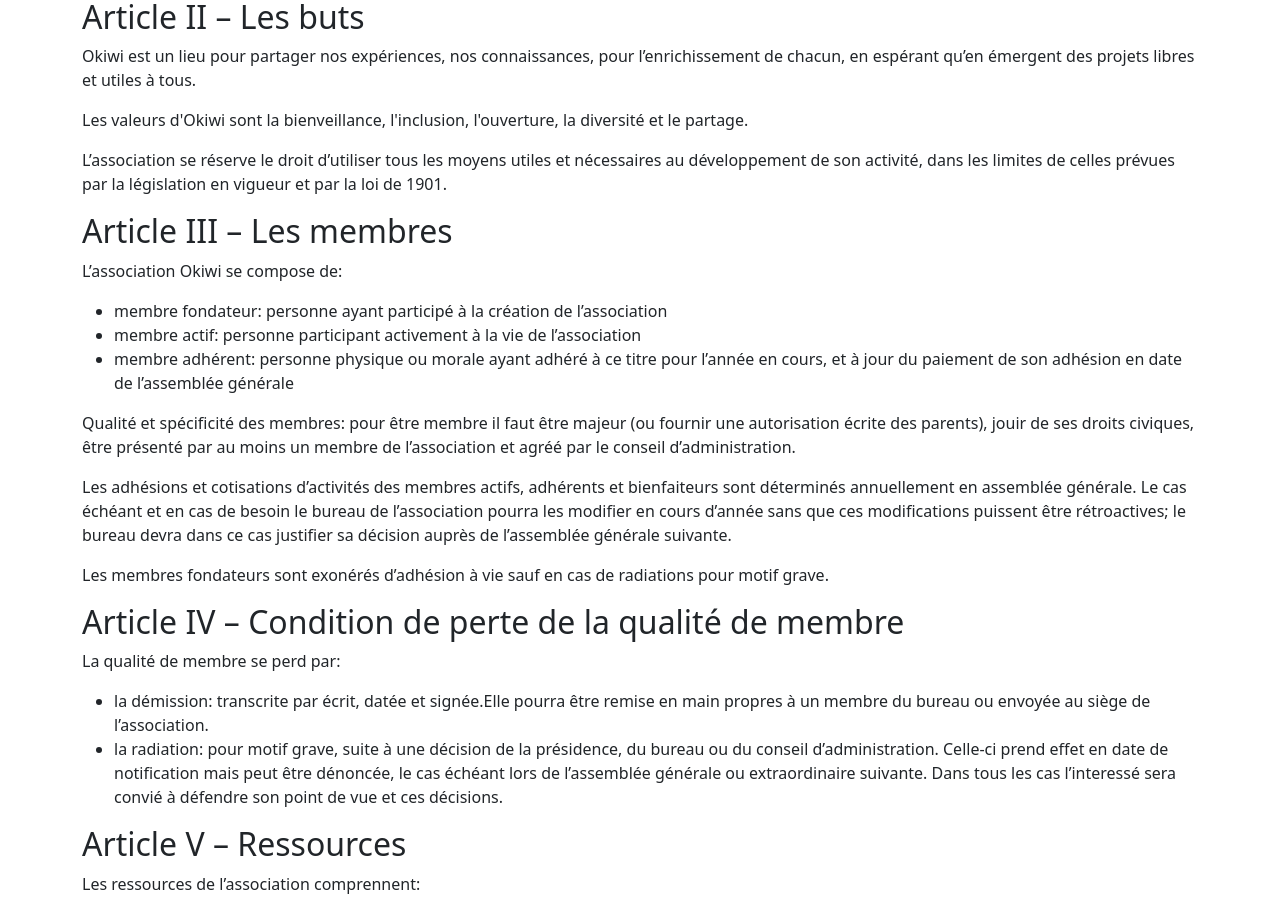
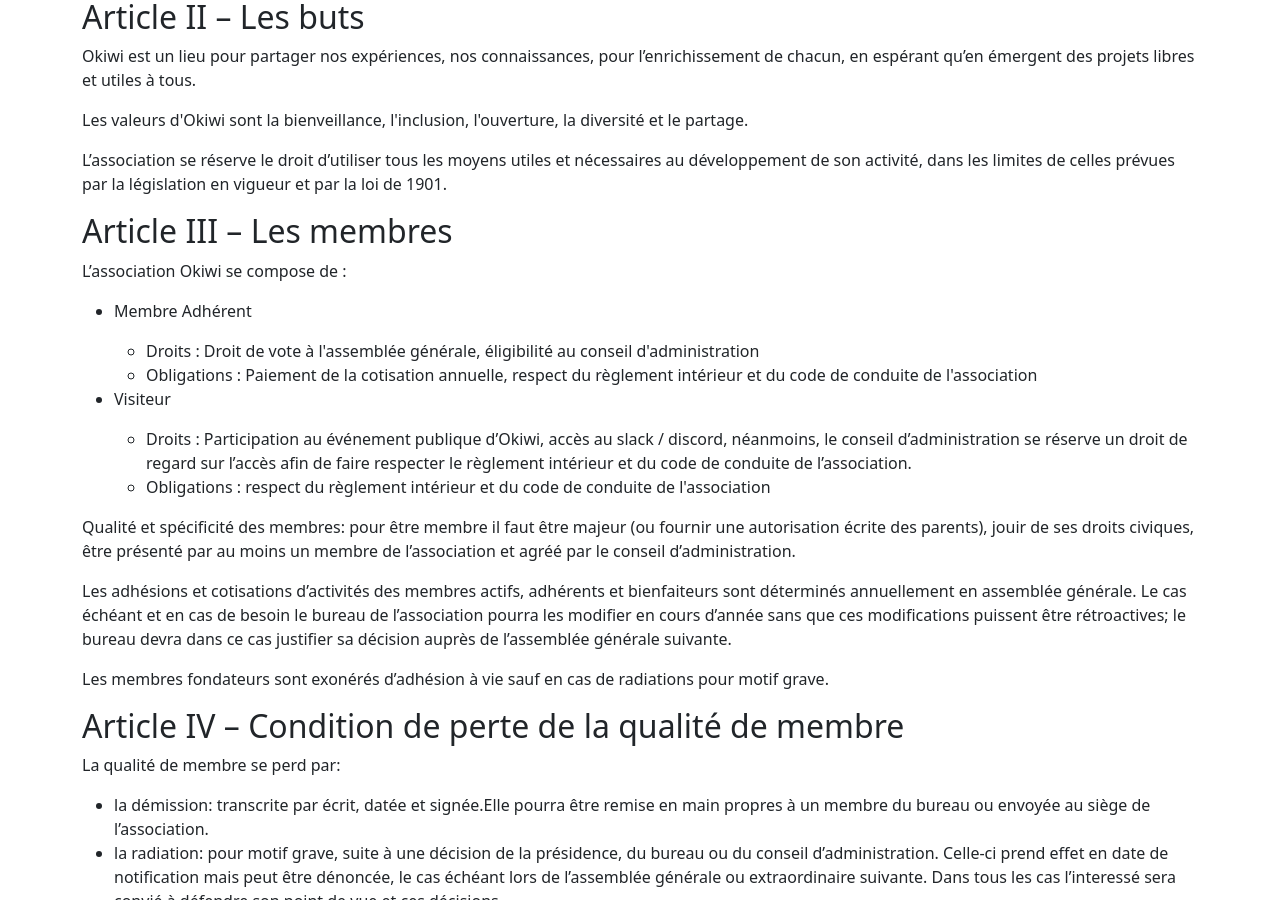
Before and after one commit to okiwi/okiwi.org, a Jekyll site: the page built from statuts/index.html, in a window 1280 px wide and 900 px high, scrolled down 514 px. Built offline with Jekyll 4.4.1, drawn with Linux system fonts in a browser that asks for light colours.

```diff
--- a/statuts/index.html
+++ b/statuts/index.html
@@ -47,19 +47,23 @@
             <h2>Article III – Les membres</h2>
 
             <p>
-                L’association Okiwi se compose de:
+                L’association Okiwi se compose de :
                 <br>
             </p>
             <ul>
                 <li>
-                    membre fondateur: personne ayant participé à la création de l’association
+                    <p>Membre Adhérent</p>
+                    <ul>
+                        <li>Droits : Droit de vote à l'assemblée générale, éligibilité au conseil d'administration</li>
+                        <li>Obligations : Paiement de la cotisation annuelle, respect du règlement intérieur et du code de conduite de l'association </li>
+                    </ul>
                 </li>
                 <li>
-                    membre actif: personne participant activement à la vie de l’association
-                </li>
-                <li>
-                    membre adhérent: personne physique ou morale ayant adhéré à ce titre pour l’année en cours, et à
-                    jour du paiement de son adhésion en date de l’assemblée générale
+                    <p>Visiteur</p>
+                    <ul>
+                        <li>Droits : Participation au événement publique d’Okiwi, accès au slack / discord, néanmoins, le conseil d’administration se réserve un droit de regard sur l’accès afin de faire respecter le règlement intérieur et du code de conduite de l’association.</li>
+                        <li>Obligations : respect du règlement intérieur et du code de conduite de l'association </li>
+                    </ul>
                 </li>
             </ul>
 
```
